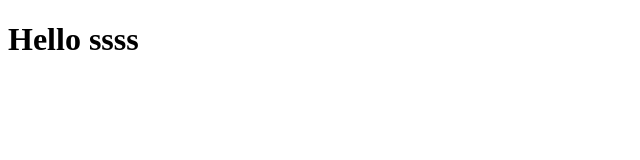
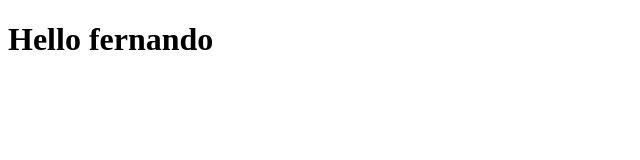
Before and after one commit to FRL200/Frosty_Penguins, a React (Create React App) app: page / in a window 1280 px wide. Shown: the top 160 px of the page, without its empty margins (0-640 px from the left). Built offline with nearby package versions, Linux system fonts and the light colour scheme.

Commit message:
New branch fernando

```diff
--- a/src/App.js
+++ b/src/App.js
@@ -10,7 +10,7 @@ import Home from './pages/Home';
 
 function App() {
   return (
-    <div><h1>Hello ssss</h1></div>
+    <div><h1>Hello fernando</h1></div>
     //  <Router>
     //    <Route exact path="/" component={Home} />
     //  </Router>
```
